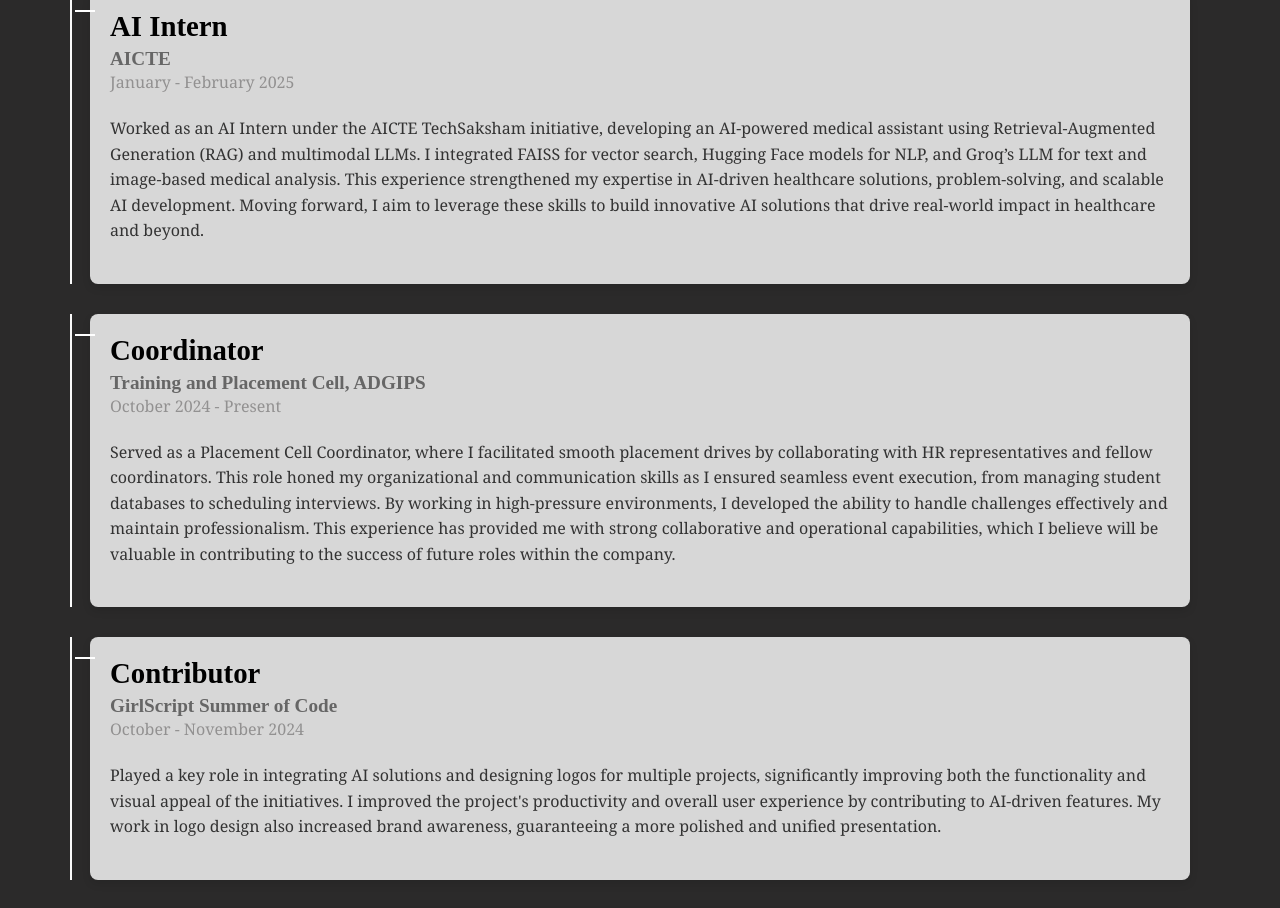
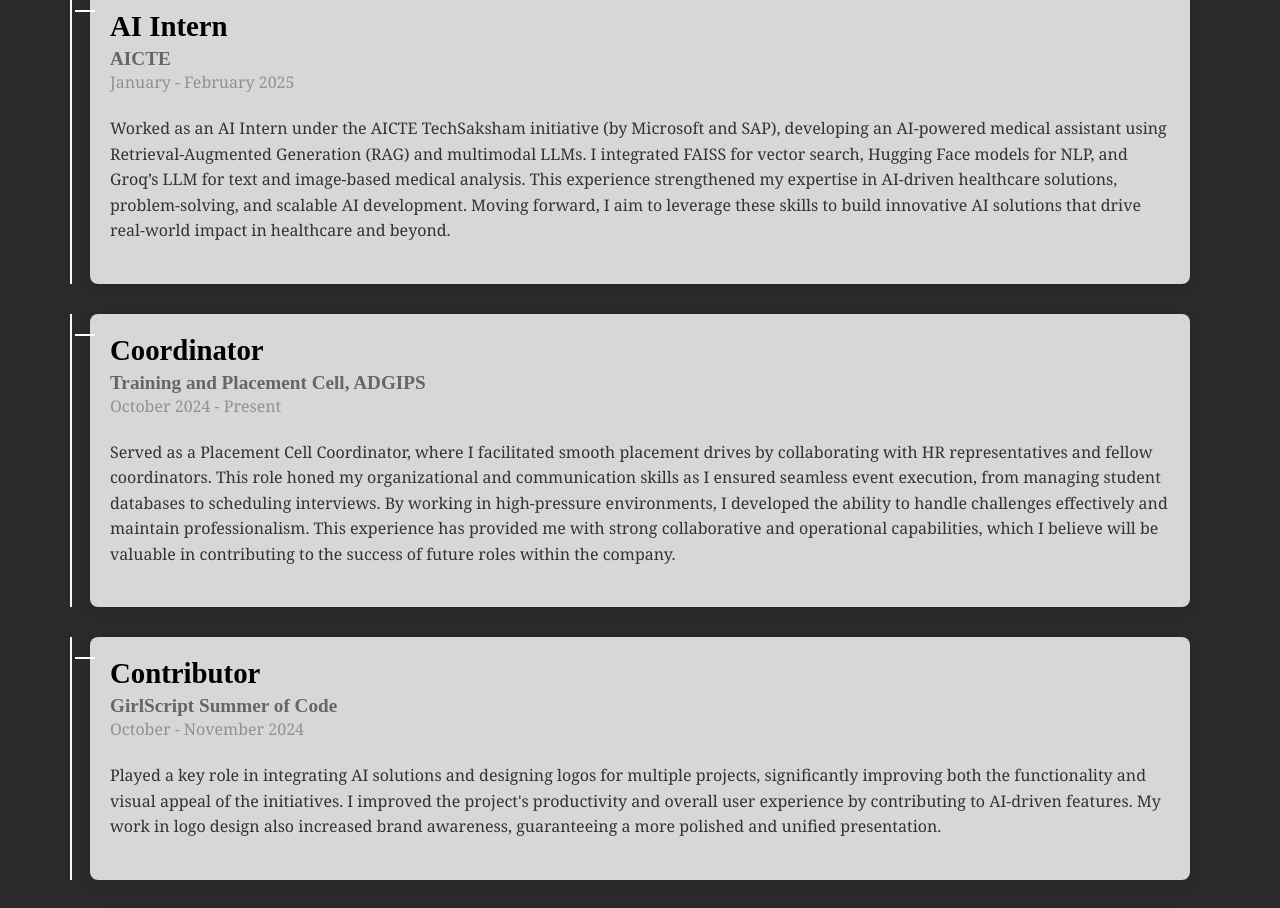
Before and after one commit to garimabhayanaa/portfolio, a React (Create React App) app: page / in a window 1280 px wide. Shown: the part 3545-4453 px from the top of the page. Built offline with nearby package versions, Linux system fonts and the light colour scheme.

Commit message:
Update Climb.js

```diff
--- a/src/components/Climb.js
+++ b/src/components/Climb.js
@@ -5,7 +5,7 @@
     title: 'AI Intern',
     organization: 'AICTE',
     duration: 'January - February 2025',
-    description: 'Worked as an AI Intern under the AICTE TechSaksham initiative, developing an AI-powered medical assistant using Retrieval-Augmented Generation (RAG) and multimodal LLMs. I integrated FAISS for vector search, Hugging Face models for NLP, and Groq’s LLM for text and image-based medical analysis. This experience strengthened my expertise in AI-driven healthcare solutions, problem-solving, and scalable AI development. Moving forward, I aim to leverage these skills to build innovative AI solutions that drive real-world impact in healthcare and beyond.',
+    description: 'Worked as an AI Intern under the AICTE TechSaksham initiative (by Microsoft and SAP), developing an AI-powered medical assistant using Retrieval-Augmented Generation (RAG) and multimodal LLMs. I integrated FAISS for vector search, Hugging Face models for NLP, and Groq’s LLM for text and image-based medical analysis. This experience strengthened my expertise in AI-driven healthcare solutions, problem-solving, and scalable AI development. Moving forward, I aim to leverage these skills to build innovative AI solutions that drive real-world impact in healthcare and beyond.',
   },
   {
     title: 'Coordinator',
```
